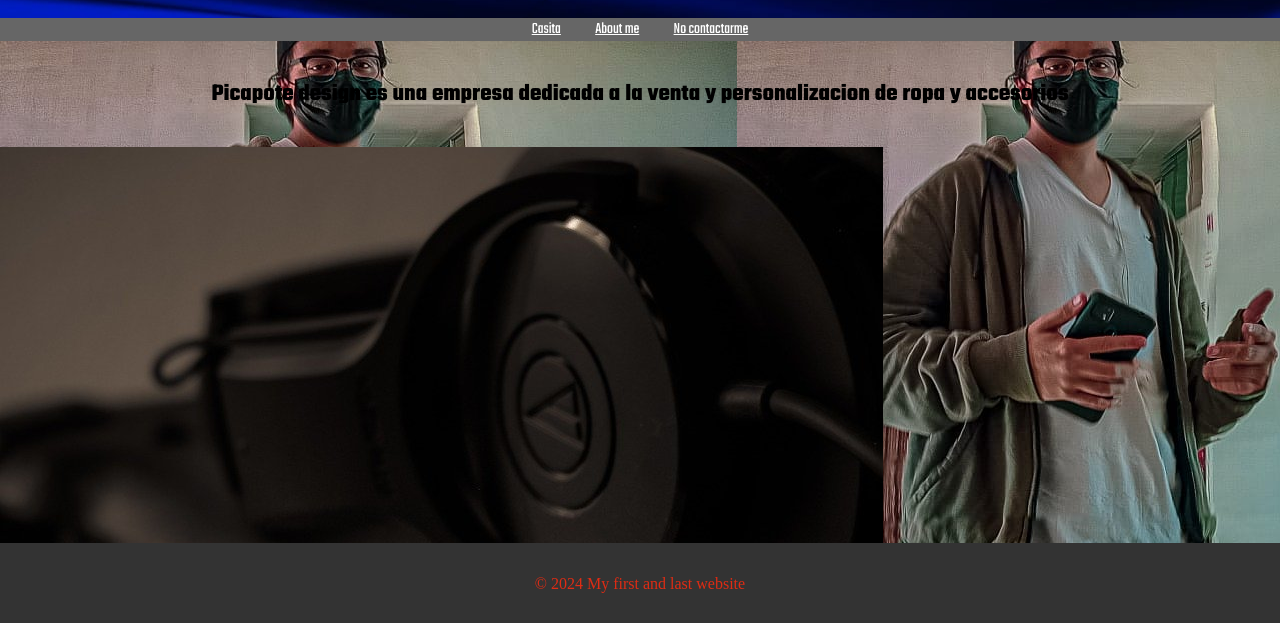
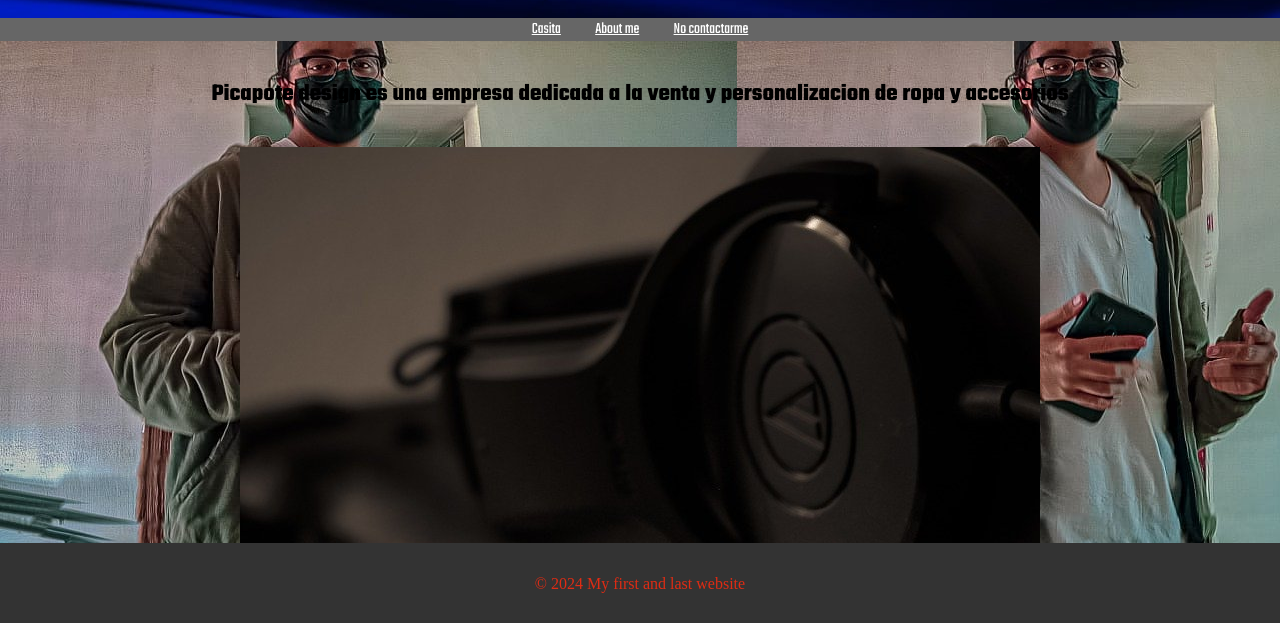
Before and after one commit to DIDIERVARGAS/Practice1_Myfirstwebsite, a plain HTML site: page aboutme.html in a window 1280 px wide. Shown: the part 175-798 px from the top of the page. Drawn offline with Linux system fonts and the light colour scheme; a web font is replaced by a local one.

Commit message:
Update aboutme.html

```diff
--- a/aboutme.html
+++ b/aboutme.html
@@ -42,6 +42,25 @@
             <h2>Picapote design es una empresa dedicada a la venta y personalizacion de ropa y accesorios</h2>
         </section>
     </main>
+     <style>
+
+        .slider-container {
+            max-width: 800px;
+            margin: 0 auto;
+            position: center;
+            overflow: hidden;
+        }
+
+        .slider-content {
+            display: flex;
+            transition: transform 0.5s ease;
+        }
+
+        .slider-item {
+            min-width: 100%;
+            flex: 0 0 auto;
+        }
+    </style>
      <title>Slider de Fotos</title>
      <!-- Contenedor principal del slider -->
     <div class="slider-container">
```
